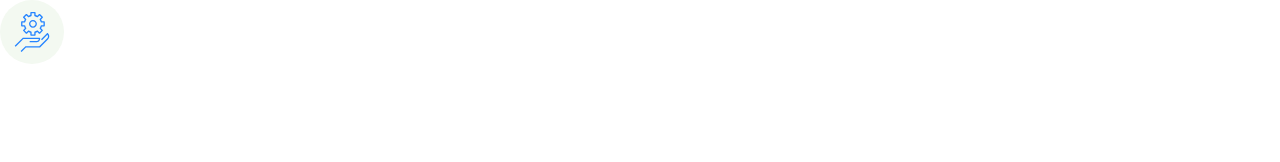
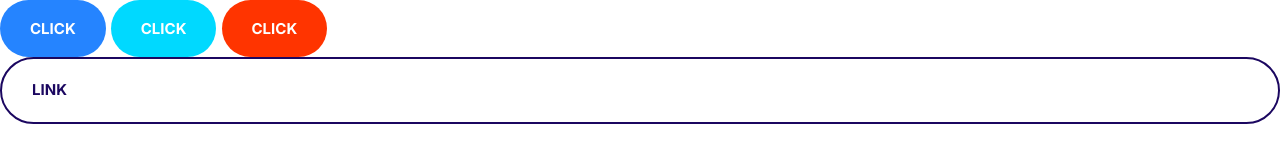
Before and after one commit to Hari-Das/bank-site, a plain HTML site: page index.html in a window 1280 px wide. Drawn offline with Linux system fonts and the light colour scheme.

Commit message:
Adding buttons.

```diff
--- a/css/styles.css
+++ b/css/styles.css
@@ -6,6 +6,11 @@
   --color-body: #918ca4;
 }
 
+*,
+*::after,
+*::before {
+  box-sizing: border-box;
+}
 
 /* Typography */
 html {
@@ -59,7 +64,6 @@ p {
   }
 }
 
-
 /* Links */
 a {
   text-decoration: none;
@@ -70,7 +74,7 @@ a {
   font-weight: bold;
   font-size: 2rem;
   color: var(--color-accent);
-  transition: margin .2s;
+  transition: margin 0.2s;
 }
 
 .link-arrow:hover {
@@ -81,7 +85,7 @@ a {
 .link-arrow::after {
   content: "->";
   margin-left: 5px;
-  transition: margin .2s;
+  transition: margin 0.2s;
 }
 
 .link-arrow:hover::after {
@@ -91,12 +95,11 @@ a {
   margin-left: 10px;
 }
 
-@media screen and (min-width:1024px) {
-  .link-arrow{
+@media screen and (min-width: 1024px) {
+  .link-arrow {
     font-size: 1.5rem;
   }
 }
-
 
 /* Badge */
 .badge {
@@ -121,8 +124,8 @@ a {
   font-size: 1.6rem;
 }
 
-@media screen and (min-width:1024px) {
-  .badge{
+@media screen and (min-width: 1024px) {
+  .badge {
     font-size: 1.5rem;
   }
 
@@ -130,7 +133,6 @@ a {
     font-size: 1.2rem;
   }
 }
-
 
 /* Lists */
 .list {
@@ -144,7 +146,7 @@ a {
   margin-right: 1rem;
 }
 
-.list--tick{
+.list--tick {
   list-style-image: url(../images/tick.svg);
   margin-left: 3rem;
 }
@@ -154,12 +156,11 @@ a {
   margin-bottom: 1rem;
 }
 
-@media screen and (min-width:1024px) {
+@media screen and (min-width: 1024px) {
   .list--tick .list__item {
     padding-left: 0;
   }
 }
-
 
 /* Icons */
 .icon {
@@ -167,16 +168,77 @@ a {
   height: 40px;
 }
 
-.icon--primary{
+.icon--primary {
   fill: var(--color-primary);
 }
 
 .icon-container {
   width: 64px;
   height: 64px;
-  background-color:#f3f9f1;
+  background-color: #f3f9f1;
   border-radius: 100%;
   display: inline-flex;
   justify-content: center;
   align-items: center;
 }
+
+/* Buttons */
+.btn {
+  font-size: 1.8rem;
+  font-weight: 600;
+  text-transform: uppercase;
+  border: 0;
+  border-radius: 40px;
+  padding: 2rem 3rem;
+  cursor: pointer;
+  white-space: nowrap;
+}
+
+.btn--primary {
+  background: var(--color-primary);
+  color: white;
+}
+
+.btn--primary:hover {
+  background: #4292fc;
+}
+
+.btn--secondary {
+  background: var(--color-secondary);
+  color: white;
+}
+
+.btn--secondary:hover {
+  background: #48e4ff;
+}
+
+.btn--accent {
+  background: var(--color-accent);
+  color: white;
+}
+
+.btn--accent:hover {
+  background: #ff643d;
+}
+
+.btn--block {
+  display: inline-block;
+  width: 100%;
+}
+
+.btn--outline {
+  background-color: rgba(265, 265, 265, 0);
+  color: var(--color-heading);
+  border: 2px solid var(--color-heading);
+}
+
+.btn--outline:hover {
+  background: var(--color-heading);
+  color: white;
+}
+
+@media screen and (min-width: 1024px) {
+  .btn {
+    font-size: 1.5rem;
+  }
+}
--- a/index.html
+++ b/index.html
@@ -15,10 +15,10 @@
     <link rel="stylesheet" href="css/styles.css" />
   </head>
   <body>
-    <span class="icon-container">
-      <svg class="icon icon--primary">
-        <use xlink:href="images/sprite.svg#settings"></use>
-      </svg>
-    </span>
+    <button class="btn btn--primary">Click</button>
+    <button class="btn btn--secondary">Click</button>
+    <button class="btn btn--accent">Click</button>
+
+    <a href="#" class="btn btn--outline btn--block">link</a>
   </body>
 </html>
```
Also changed, not shown: Components/buttons.html (added, +5 -0 lines).
